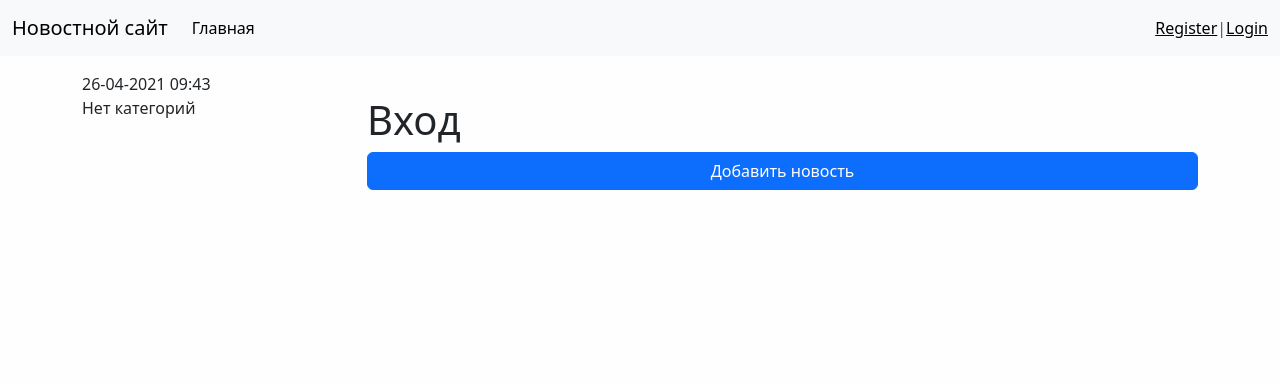
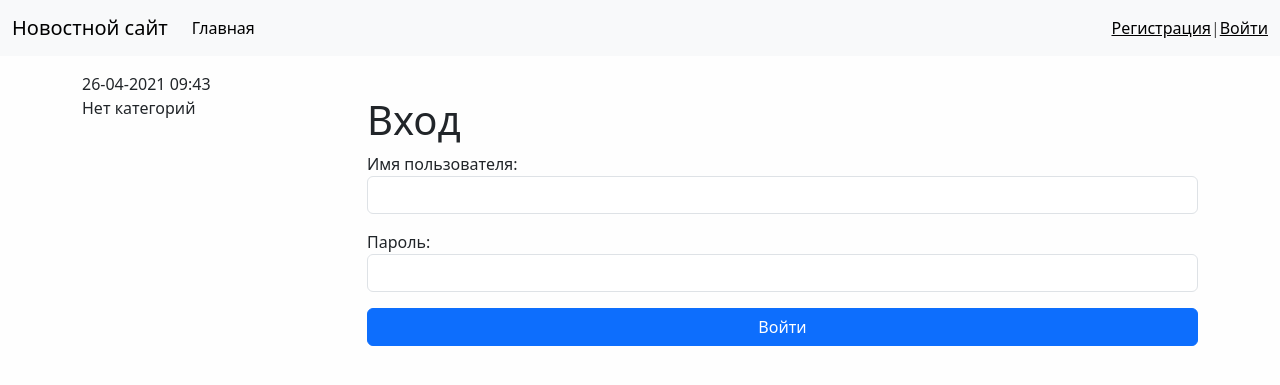
Before and after one commit to valentina-bel/news_site, a Django app: page /login/ in a window 1280 px wide. Shown: the top 385 px of the page. Run offline with Django 3.2, Linux system fonts and the light colour scheme; data that the repository does not hold is empty; some libraries are stand-ins or nearby versions.

Commit message:
add login ability

```diff
--- a/djangosite/news/forms.py
+++ b/djangosite/news/forms.py
@@ -2,7 +2,7 @@ from django import forms
 from .models import News
 import re
 from django.core.exceptions import ValidationError
-from django.contrib.auth.forms import UserCreationForm
+from django.contrib.auth.forms import UserCreationForm, AuthenticationForm
 from django.contrib.auth.models import User
 
 
@@ -17,6 +17,9 @@ class UserRegisterForm(UserCreationForm):
         fields = ['username', 'email', 'password1', 'password2']
 
 
+class UserLoginForm(AuthenticationForm):
+    username = forms.CharField(label='Имя пользователя', widget=forms.TextInput(attrs={'class': 'form-control'}))
+    password = forms.CharField(label='Пароль', widget=forms.PasswordInput(attrs={'class': 'form-control'}))
 
 
 class NewsForm(forms.ModelForm):
--- a/djangosite/news/templates/news/login.html
+++ b/djangosite/news/templates/news/login.html
@@ -12,7 +12,7 @@
 {% block content %}
 <h1>Вход</h1>
 
-<form action="{% url 'add_news' %}" method="post">
+<form method="post">
     {% csrf_token %}
 
 
@@ -21,57 +21,8 @@
 
 
 
-    {% comment %}
-    {{ form.non_field_errors }}
-    <div class="mb-3">
-        <label for="{{ form.title.id_for_label }}" class="form-label">Название: </label>
-        {{ form.title }}
-        <div class="invalid-feedback">
-            {{ form.title.errors }}
-        </div>
-    </div>
-
-    <div class="mb-3">
-        <label for="{{ form.content.id_for_label }}" class="form-label">Контент: </label>
-        {{ form.content }}
-        <div class="invalid-feedback">
-            {{ form.content.errors }}
-        </div>
-    </div>
-
-    <div class="mb-3">
-        <label for="{{ form.is_published.id_for_label }}" class="form-label">Опубликовать: </label>
-        {{ form.is_published }}
-        <div class="invalid-feedback">
-            {{ form.is_published.errors }}
-        </div>
-    </div>
-
-    <div class="mb-3">
-        <label for="{{ form.category.id_for_label }}" class="form-label">Категория: </label>
-        {{ form.category }}
-        <div class="invalid-feedback">
-            {{ form.category.errors }}
-        </div>
-    </div>
-
-    {% endcomment %}
-
-    {% comment %}
-    {% for field in form %}
-    <div class="mb-3">
-        {{ field.label_tag }}
-        {{ field }}
-        <div class="invalid-feedback">
-            {{ field.errors }}
-        </div>
-    </div>
-    {% endfor %}
-     {% endcomment %}
-
-
     <div class="d-grid gap-2">
-        <button type="submit" class="btn btn-primary btn-block">Добавить новость</button>
+        <button type="submit" class="btn btn-primary btn-block">Войти</button>
     </div>
 
 </form>
--- a/djangosite/news/urls.py
+++ b/djangosite/news/urls.py
@@ -8,5 +8,6 @@ urlpatterns = [
     path('news/<int:pk>/', ViewNews.as_view(), name='view_news'),
     path('news/add-news/', CreateNews.as_view(), name='add_news'),
     path('register/', register, name='register'),
-    path('login/', login, name='login'),
+    path('login/', user_login, name='login'),
+    path('logout/', user_logout, name='logout'),
 ]
--- a/djangosite/news/views.py
+++ b/djangosite/news/views.py
@@ -3,9 +3,10 @@ from django.views.generic import ListView, DeleteView, CreateView
 from django.urls import reverse_lazy
 from django.contrib.auth.mixins import LoginRequiredMixin
 from django.contrib import messages
+from django.contrib.auth import login, logout
 
 from .models import News, Category
-from .forms import NewsForm, UserRegisterForm
+from .forms import NewsForm, UserRegisterForm, UserLoginForm
 
 
 class HomeNews(ListView):
@@ -56,9 +57,10 @@ def register(request):
     if request.method == 'POST':
         form = UserRegisterForm(request.POST)
         if form.is_valid():
-            form.save()
+            user = form.save()
+            login(request, user)
             messages.success(request, 'Вы зарегистрированы')
-            return redirect('login')
+            return redirect('home')
         else:
             messages.error(request, 'Ошибка регистрации')
     else:
@@ -66,5 +68,18 @@ def register(request):
     context = {'form': form}
     return render(request, 'news/register.html', context)
 
-def login(request):
-    return render(request, 'news/login.html')
+def user_login(request):
+    if request.method == 'POST':
+        form = UserLoginForm(data=request.POST)
+        if form.is_valid():
+            user = form.get_user()
+            login(request, user)
+            return redirect('home')
+    else:
+        form = UserLoginForm()
+    context = {'form': form}
+    return render(request, 'news/login.html', context)
+
+def user_logout(request):
+    logout(request)
+    return redirect('login')
--- a/djangosite/templates/inc/_nav.html
+++ b/djangosite/templates/inc/_nav.html
@@ -18,7 +18,18 @@
             </ul>
 
             <span class="navbar-text">
-                <a href="{% url 'register' %}">Register</a>|<a href="{% url 'login' %}">Login</a>
+                {% if request.user.is_authenticated %}
+                {{ user.username }}|<a href="{% url 'logout' %}">Выйти</a>
+
+                {% else %}
+                <a href="{% url 'register' %}">Регистрация</a>|<a href="{% url 'login' %}">Войти</a>
+                {% endif %}
+
+
+
+
+
+
               </span>
         </div>
 
```
